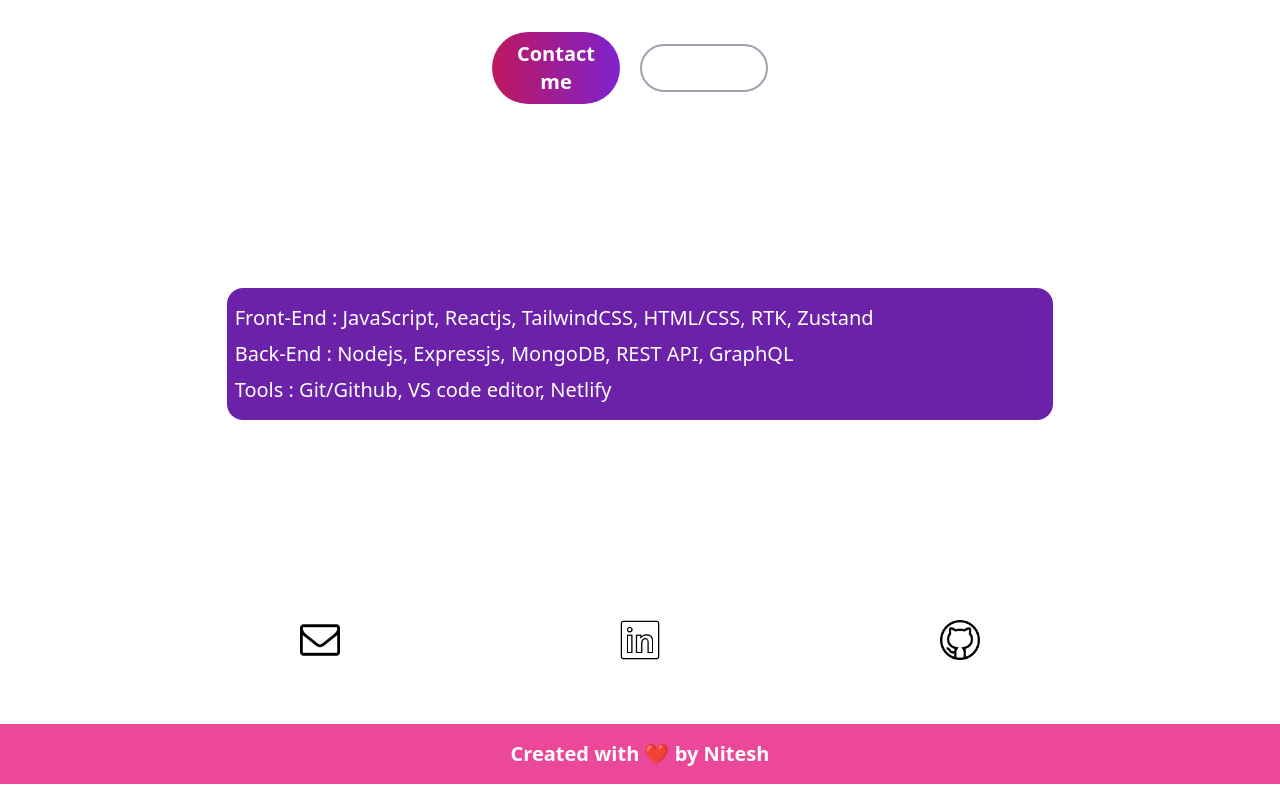
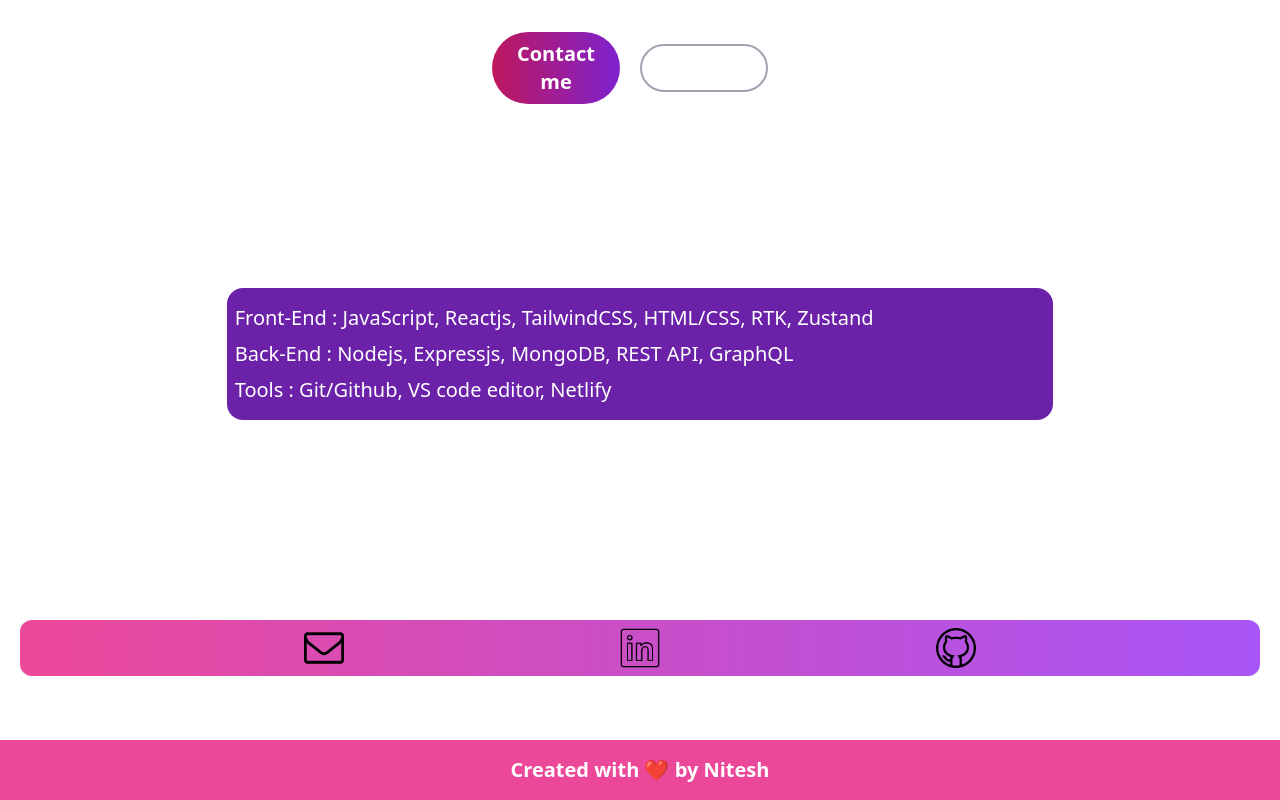
Before and after one commit to niteshxp/portfolio, a React (Create React App) app: page / in a window 1280 px wide. Shown: the part 1396-2196 px from the top of the page. Built offline with nearby package versions, Linux system fonts and the light colour scheme.

Commit message:
Update contact list styling in Home component

```diff
--- a/src/components/Home.js
+++ b/src/components/Home.js
@@ -120,7 +120,7 @@ const Home = () => {
                 <h1 className='my-4'>And make something beautiful and great product.
                 </h1>
                 <h1 className='my-2'>You can contact me at : </h1>
-                <ul className='my-5 flex justify-evenly items-center'>
+                <ul className='my-5 p-2 flex justify-evenly items-center bg-gradient-to-r from-pink-500 to-purple-500 rounded-xl'>
                     <li>
                         <a href='mailto:niteshpatel8852@gmail.com'><img className='w-10' src={emailIcon} alt='email-icon' /></a>
                     </li>
```
